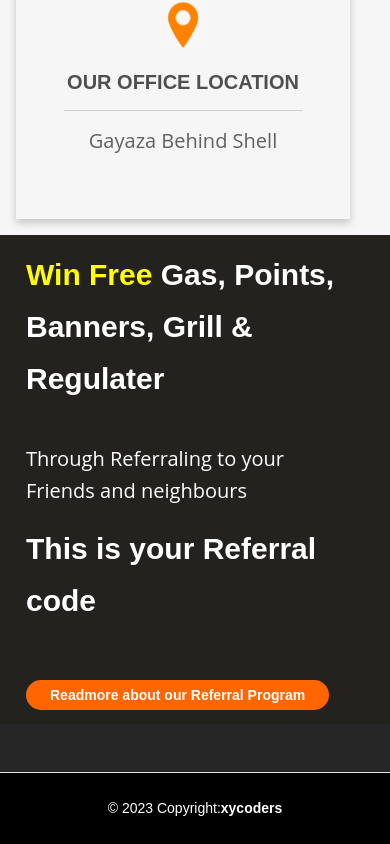
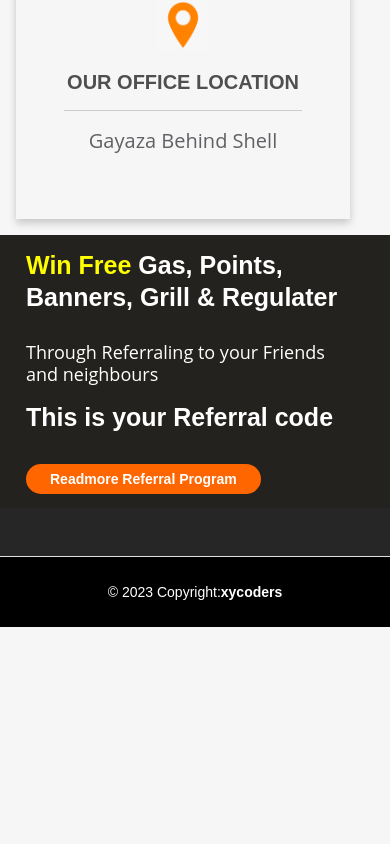
Before and after one commit to wagolemusa/godisgreat, a Next.js app: page /contact in a window 390 px wide. Shown: the part 1407-2251 px from the top of the page. After the commit the page ends 2034 px from the top, so only its background shows below. Built offline with nearby package versions, Linux system fonts and the light colour scheme; no server answers.

Commit message:
Add new url

```diff
--- a/next.config.mjs
+++ b/next.config.mjs
@@ -12,12 +12,13 @@
 //         disableDevLogs: true,
 //     }
 // };
-
+// https://godisgreatgas.com
+// DB_URL: "mongodb+srv://homiemusa:djrefuge@cluster0.fk517ja.mongodb.net/npcdatabase?retryWrites=true&w=majority",
 const nextConfig = {
     env: {
-        ENVIRONMENT_URL: "https://godisgreatgas.com",
-        NEXTAUTH_URL: "https://godisgreatgas.com",
-        DB_URL: "mongodb+srv://homiemusa:djrefuge@cluster0.fk517ja.mongodb.net/npcdatabase?retryWrites=true&w=majority",
+        ENVIRONMENT_URL: "http://localhost:3000",
+        NEXTAUTH_URL: "http://localhost:3000",
+        DB_URL:"mongodb+srv://homiemusa:djrefuge@cluster0.mcttt.mongodb.net/godisgreatgas?retryWrites=true&w=majority",
         CLOUND_NAME:"xycoders",
         CLOUDINARY_API_KEY: "837887428819121",
         CLOUDINARY_API_SECRET: "fxqLgjYaglPh0PViyCbB-cseWoE",
--- a/src/app/home/page.jsx
+++ b/src/app/home/page.jsx
@@ -14,7 +14,9 @@ const Home = () => {
            <Cardslide />
           <br/>
           <FullsetGas />
+          <br/>
           <Cylinder12kgs/>
+
             <Gascooker />
             <br/>  <br/>
 
--- a/src/backend/controllers/authControllers.js
+++ b/src/backend/controllers/authControllers.js
@@ -118,7 +118,7 @@ export const getUsers = async (req, res) => {
   const apiFilters = new APIFilters(User.find(), req.query).pagination(
     resPerPage
   );
-  const users = await apiFilters.query
+  const users = await apiFilters.query.sort({name: 1})
 
   res.status(200).json({
     userCount,
--- a/src/components/admin/orders/AllOrders.jsx
+++ b/src/components/admin/orders/AllOrders.jsx
@@ -23,6 +23,7 @@ const OrdersAll = ({ orders }) => {
 
         <Suspense className="relative overflow-x-auto shadow-md sm:rounded-lg">
             <h1 className="text-3xl my-5 ml-4 font-bold">{orders?.ordersCount} Orders</h1>
+            <a href="/admin/orders" className="btn btn-success">Today Orders</a>&apos; &apos;
             <a href="/admin/orders/shippingToday" className="btn btn-primary">Shipped Orders</a>&apos; &apos;
               {/* <a href="/admin/orders/todayorder" className="btn btn-success">today&apos;s orders</a>&apos; &apos; */}
               <a href="/admin/orders/shippingAll" className="btn btn-info">All shipped Orders</a>&apos; &apos;
--- a/src/components/admin/orders/AllProcessing.jsx
+++ b/src/components/admin/orders/AllProcessing.jsx
@@ -25,6 +25,7 @@ const AllProcessingData = ({ orders }) => {
 
             <Suspense className="relative overflow-x-auto shadow-md sm:rounded-lg">
               <h1 className="text-3xl my-5 ml-4 font-bold">{orders?.ordersCount} All Procesing  Orders</h1>
+              <a href="/admin/orders" className="btn btn-success">Today Orders</a>&apos; &apos;
               <a href="/admin/orders/shippingToday" className="btn btn-primary">Shipped Orders</a>&apos; &apos;
               {/* <a href="/admin/orders/todayorder" className="btn btn-success">today&apos;s orders</a>&apos; &apos; */}
               <a href="/admin/orders/AllshippedData" className="btn btn-info">All shipped Orders</a>&apos; &apos;
--- a/src/components/admin/orders/AllShippedData.jsx
+++ b/src/components/admin/orders/AllShippedData.jsx
@@ -25,6 +25,7 @@ const GetAllShippedData = ({ orders }) => {
 
             <Suspense className="relative overflow-x-auto shadow-md sm:rounded-lg">
               <h1 className="text-3xl my-5 ml-4 font-bold">{orders?.ordersCount} All Shipped Orders</h1>
+              <a href="/admin/orders" className="btn btn-success">Today Orders</a>&apos; &apos;
               <a href="/admin/orders/shippingToday" className="btn btn-primary">Shipped Orders</a>&apos; &apos;
               {/* <a href="/admin/orders/todayorder" className="btn btn-success">today&apos;s orders</a>&apos; &apos; */}
               <a href="/admin/orders/AllshippedData" className="btn btn-info">All shipped Orders</a>&apos; &apos;
--- a/src/components/admin/orders/Orders.jsx
+++ b/src/components/admin/orders/Orders.jsx
@@ -29,7 +29,7 @@ const Orders = ({ orders }) => {
             <Suspense className="relative overflow-x-auto shadow-md sm:rounded-lg">
 
               <h1 className="text-3xl my-5 ml-4 font-bold">{orders?.ordersCount} Today &apos; s Process Order </h1>
-
+              <a href="/admin/orders" className="btn btn-success">Today Orders</a>&apos; &apos;
               <a href="/admin/orders/shippingToday" className="btn btn-primary">Shipped Orders</a>&apos; &apos;
               {/* <a href="/admin/orders/todayorder" className="btn btn-success">today&apos;s orders</a>&apos; &apos; */}
               <a href="/admin/orders/AllshippedData" className="btn btn-info">All shipped Orders</a>&apos; &apos;
--- a/src/components/admin/orders/Shipped.jsx
+++ b/src/components/admin/orders/Shipped.jsx
@@ -26,6 +26,7 @@ const ShippedData = ({ orders }) => {
 
             <Suspense className="relative overflow-x-auto shadow-md sm:rounded-lg">
               <h1 className="text-3xl my-5 ml-4 font-bold">{orders?.ordersCount} Today &apos; s Shipped Orders. </h1>
+              <a href="/admin/orders" className="btn btn-success">Today Orders</a>&apos; &apos;
               <a href="/admin/orders/shippingToday" className="btn btn-primary">Shipped Orders</a>&apos; &apos;
               {/* <a href="/admin/orders/todayorder" className="btn btn-success">today&apos;s orders</a>&apos; &apos; */}
               <a href="/admin/orders/AllshippedData" className="btn btn-info">All shipped Orders</a>&apos; &apos;
@@ -51,7 +52,7 @@ const ShippedData = ({ orders }) => {
                   {orders?.orders?.map((order) =>(
 
                     <tr key={order._id} className="bg-white">
-                      <td className="px-6 py-2">{formatDate(order?.createdAt)}</td>
+                      <td className="px-6 py-2">{formatDate(order?.createAt)}</td>
                     <td className="px-6 py-2">UGX {order?.totalAmount}</td>
                     <td className="px-6 py-2">{order?.orderStatus}</td>
                     <td className="px-6 py-2">
--- a/src/components/layouts/Referal.jsx
+++ b/src/components/layouts/Referal.jsx
@@ -12,11 +12,12 @@ const Referal = () => {
                 </div>
                 <div className="point-3 col-md-6">
                     <h2>This is your Referral code</h2>
-                    <br/><br/>
-                    <button className="pointButton">Readmore about our Referral Program</button>
+                    <br/>
+                    <button className="pointButton">Readmore  Referral Program</button>
                 </div>
             </div>
             </div>
+
         </section>
     )
 }
--- a/src/components/layouts/styles.css
+++ b/src/components/layouts/styles.css
@@ -1281,8 +1281,8 @@ th{
   }
 
   .product-card12 img{
-    height: 150px;
-    width: 390px;
+    height: 350px;
+    width: 250px;
     margin: 0px auto;
   }
 }
@@ -1348,7 +1348,7 @@ th{
 }
 
 .referprogram {
-  padding-top: 2px;
+  /* padding-top: 2px; */
   background: #24221e;
   overflow: hidden;
   padding: 1em;
@@ -1356,25 +1356,25 @@ th{
 
 .referprogram h2{
   color: rgb(255, 255, 255);
-  font-size: 30px;
+  font-size: 25px;
   font-weight: 600;
-
+  line-height: 32px;
 
 }
 
 
 .referprogram p{
   color: rgb(255, 255, 255);
-  font-size: 20px;
+  font-size: 18px;
   font-weight: 500;
-  line-height: 32px;
-  padding-top: 30px;
+  line-height: 22px;
+  padding-top: 20px;
 }
 
 .pointButton{
   flex-shrink: 0;
   height: 30px;
-  /* padding: 0 24px; */
+  /* padding:  24px; */
   outline: none;
   border-radius: 9999px;
   background-color: #f60;
--- a/src/pages/api/admin/orders/shippingToday/index.js
+++ b/src/pages/api/admin/orders/shippingToday/index.js
@@ -6,7 +6,7 @@ import {
 
   isAuthenticatedUser,
 } from "../../../../../backend/middlewares/auth";
-import {  getOrderAllShipped } from '../../../../../backend/controllers/orderController';
+import {  getOrdersToday } from '../../../../../backend/controllers/orderController';
 
 
 const router = createRouter({
@@ -16,6 +16,6 @@ const router = createRouter({
 dbConnect();
 
 
-router.use(isAuthenticatedUser).get(getOrderAllShipped);
+router.use(isAuthenticatedUser).get(getOrdersToday);
 
 export default router.handler();
```
Also changed, not shown: src/backend/controllers/orderController.js (+17 -8 lines).
